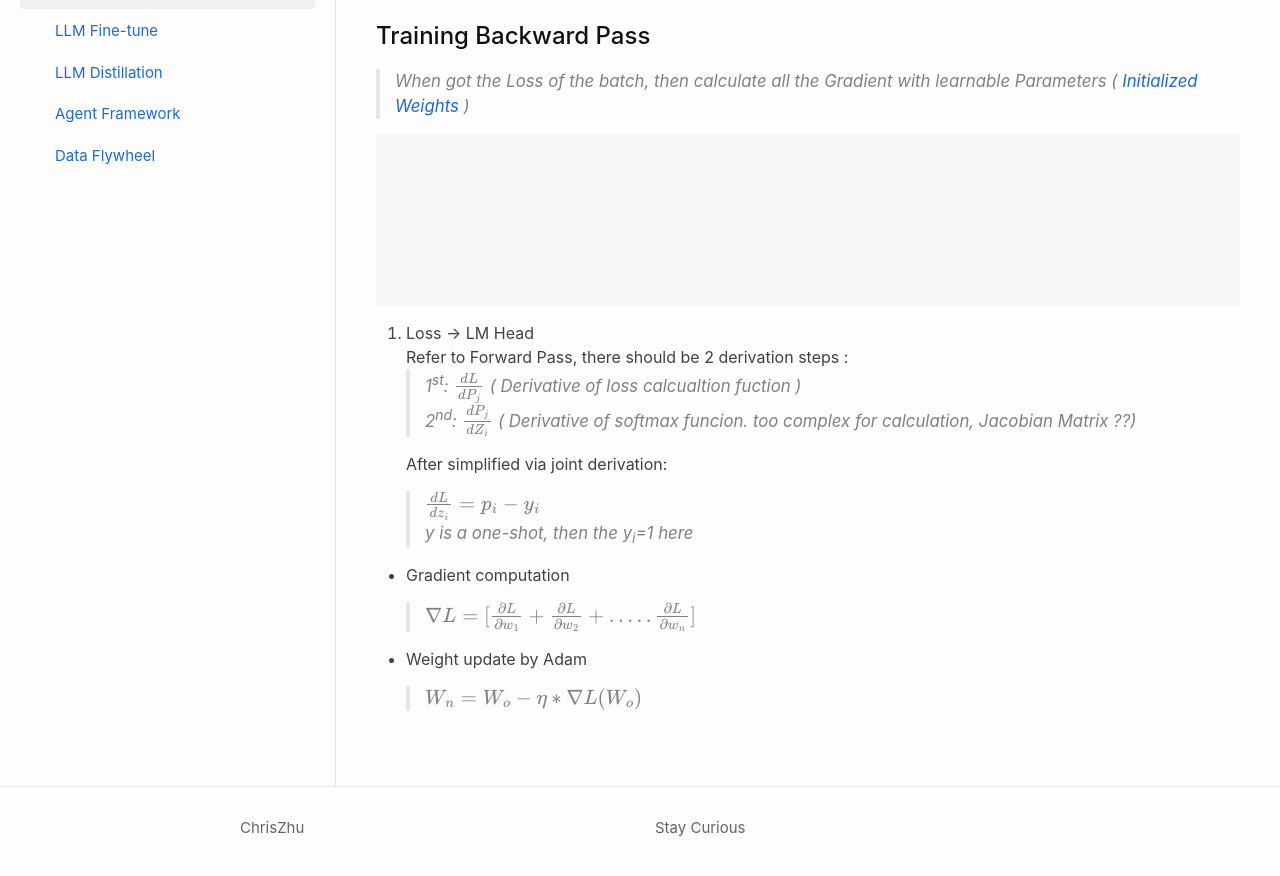
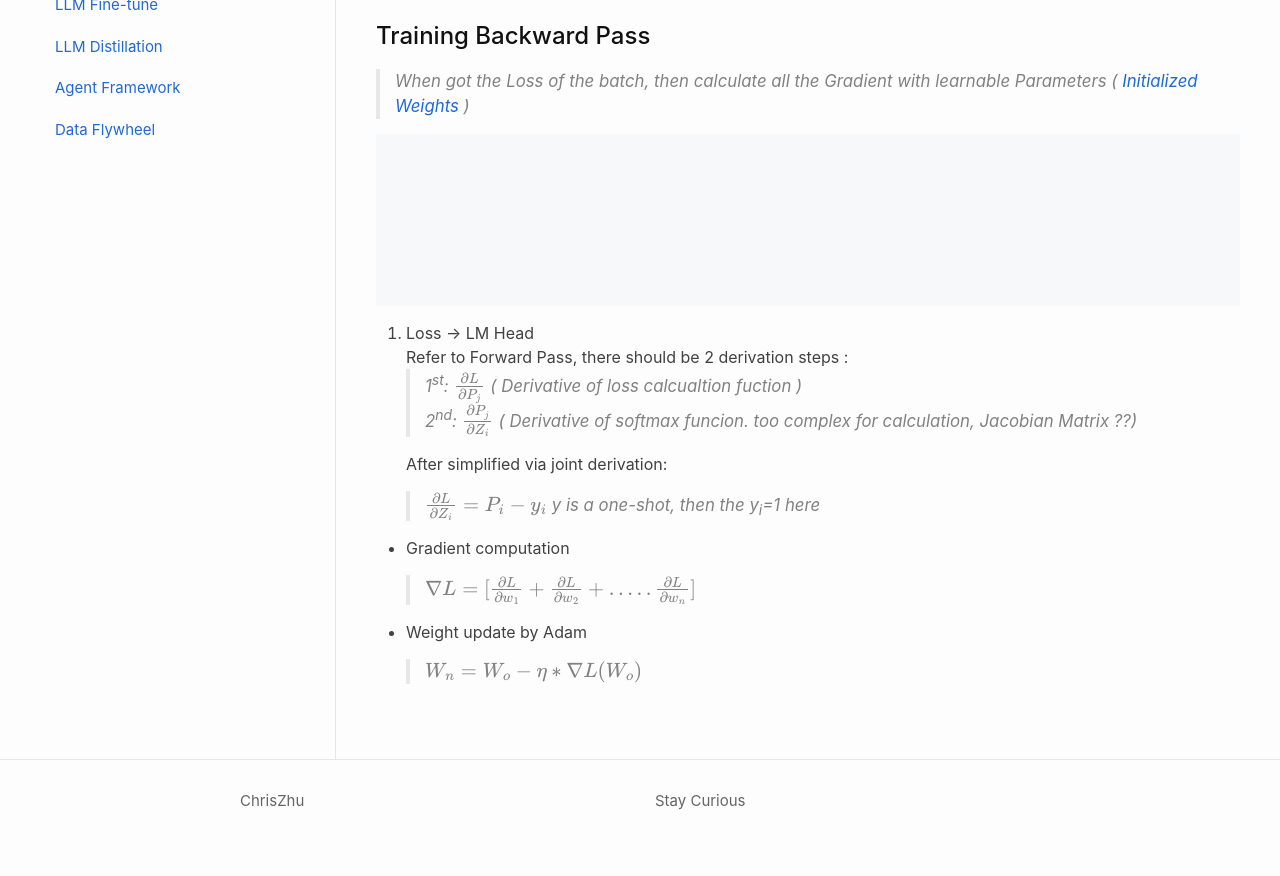
Before and after one commit to ChrisZhu2050/chriszhu2050.github.io, a Jekyll site: the page built from index.md, in a window 1280 px wide and 900 px high, scrolled down 20861 px. Shown: the top 876 px of the window. Built offline with Jekyll 4.4.1, drawn with Linux system fonts in a browser that asks for light colours; nearby versions of some CDN libraries; formulas are drawn with MathJax 3; some of the changed text lies outside the part shown.

Commit message:
Update index.md

````diff
--- a/index.md
+++ b/index.md
@@ -1143,12 +1143,16 @@ graph LR
   ```
   1. Loss -> LM Head
       Refer to Forward Pass, there should be 2 derivation steps :
-      > 1<sup>st</sup>:  $ \frac {dL}{dP_j} $ ( Derivative of loss calcualtion fuction )
-      2<sup>nd</sup>: $ \frac {dP_j}{dZ_i} $ ( Derivative of softmax funcion. too complex for calculation, Jacobian Matrix ??)
+      > 1<sup>st</sup>:  $ \frac {\partial L}{\partial P_j} $ ( Derivative of loss calcualtion fuction )
+      2<sup>nd</sup>: $ \frac {\partial P_j}{\partial Z_i} $ ( Derivative of softmax funcion. too complex for calculation, Jacobian Matrix ??)
 
       After simplified via joint derivation:
-        > $ \frac {dL}{dz_i} = p_i - y_i $
-      y is a one-shot, then the y<sub>i</sub>=1 here
+        > $$
+          \frac{\partial L}{\partial Z_i}
+          =
+          P_i-y_i
+          $$
+        > y is a one-shot, then the y<sub>i</sub>=1 here
 
 
 
````
Also changed, not shown: other parts of index.md (+3 -3 lines).
